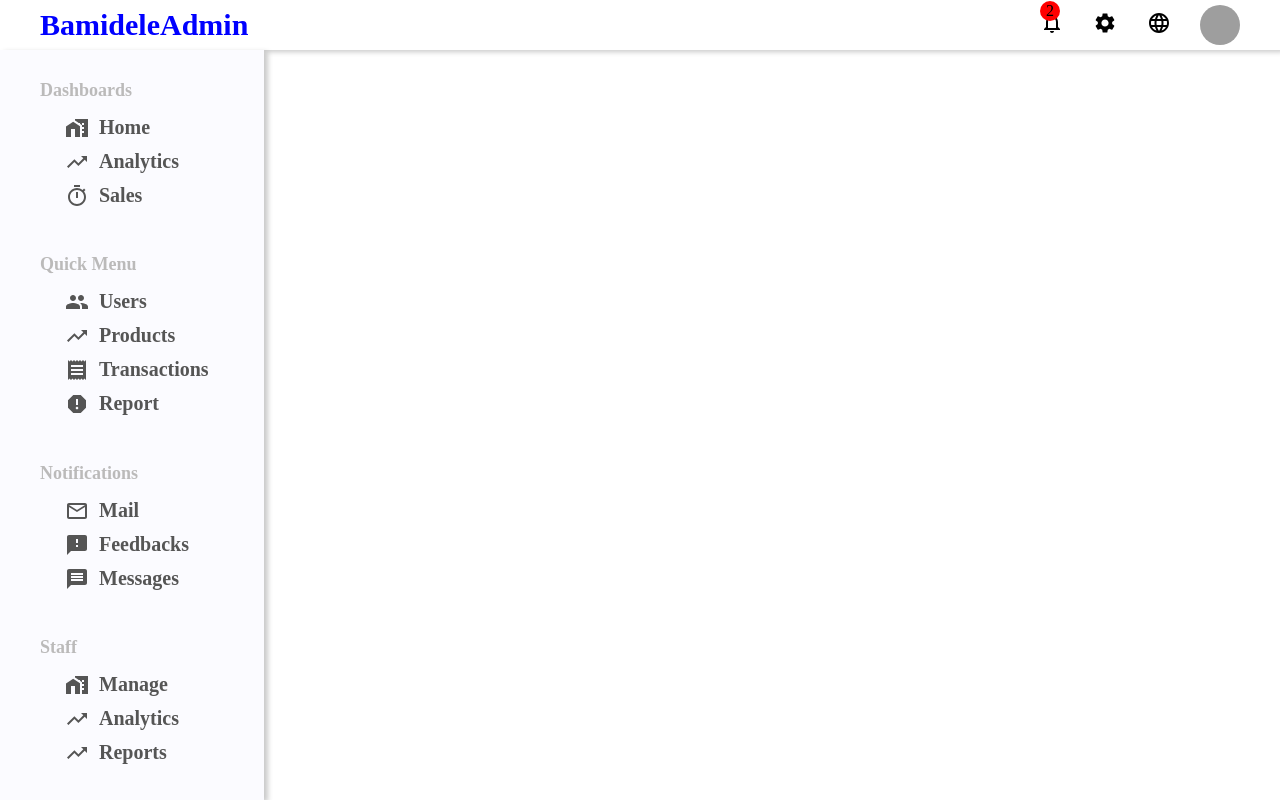
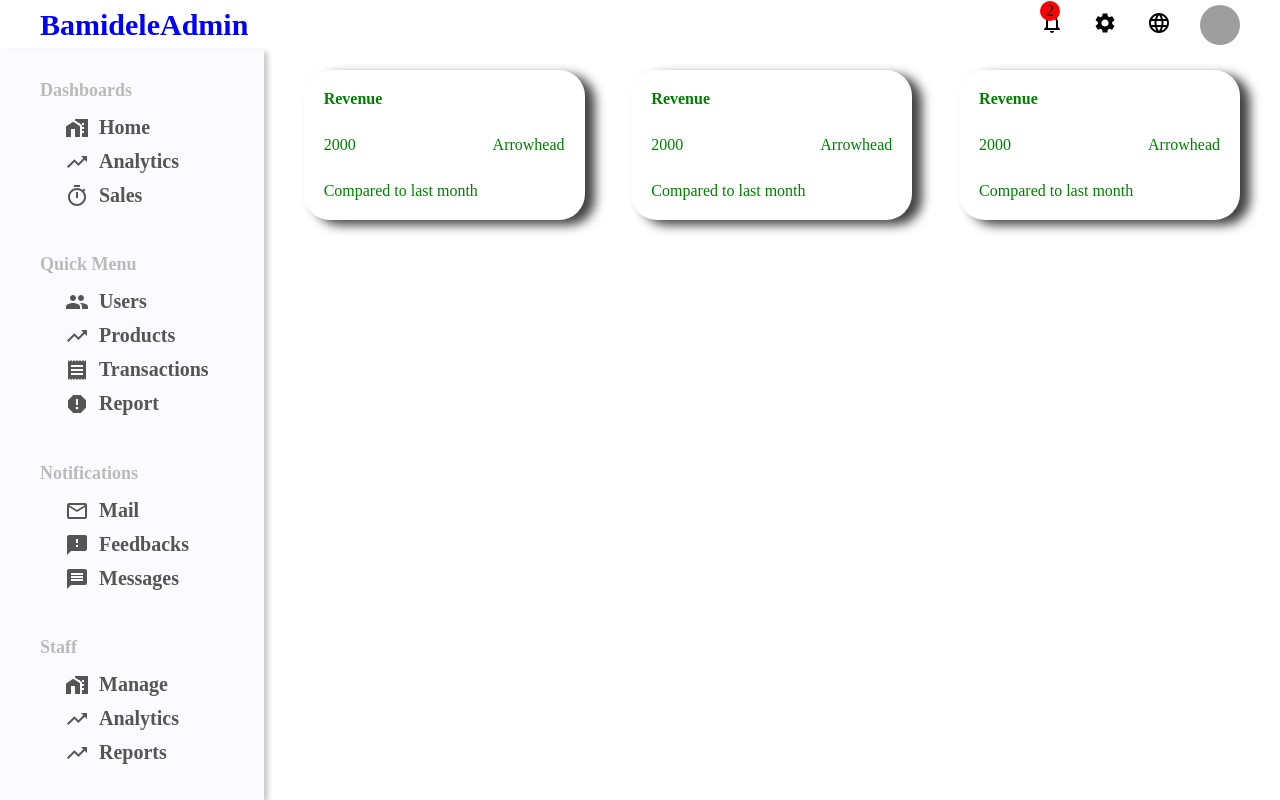
Before and after one commit to mystic001/admindashboard, a React (Create React App) app: page / in a window 1280 px wide. Built offline with nearby package versions, Linux system fonts and the light colour scheme; grey boxes are pictures that could not be loaded.

Commit message:
adding the feature class

```diff
--- a/src/App.css
+++ b/src/App.css
@@ -1,7 +1,3 @@
 .bodyContainer{
     display:flex;
 }
-
-.otherpages{
-    flex:4
-}
--- a/src/App.js
+++ b/src/App.js
@@ -1,6 +1,7 @@
 import Topbar from './Topbar/Topbar';
 import './App.css';
 import Sidebar from './Sidebar/Sidebar';
+import Home from './pages/Home/Home';
 
 function App() {
   return (
@@ -8,10 +9,7 @@ function App() {
      <Topbar/>
      <div className="bodyContainer">
        <Sidebar/>
-       <div className = "otherpages">
-
-       </div>
-
+       <Home/>
      </div>
     </div>
   );
--- a/src/Topbar/topbar.css
+++ b/src/Topbar/topbar.css
@@ -2,9 +2,6 @@
 width:100vw;
 height:50px;
 z-index: 999;
-box-shadow: 4px 2px 5px 0px rgba(0,0,0,0.21);
--webkit-box-shadow: 4px 2px 5px 0px rgba(0,0,0,0.21);
--moz-box-shadow: 4px 2px 5px 0px rgba(0,0,0,0.21);
 
 }
 
--- /dev/null
+++ b/src/components/feauredupdates/Featuredupdates.jsx
@@ -0,0 +1,38 @@
+import React from 'react'
+import './featuredupdates.css'
+function Featuredupdates() {
+    return (
+        <div className = "featuredupdatesContainer">
+            <div className="featuredContent">
+            <h4>Revenue</h4>
+            <div className="featuredContentdetails">
+                <span>2000</span>
+                <p>Arrowhead</p>
+            </div>
+            <p>Compared to last month</p>
+            </div>
+
+
+            <div className="featuredContent">
+            <h4>Revenue</h4>
+            <div className="featuredContentdetails">
+                <span>2000</span>
+                <p>Arrowhead</p>
+            </div>
+            <p>Compared to last month</p>
+            </div>
+
+            <div className="featuredContent">
+            <h4>Revenue</h4>
+            <div className="featuredContentdetails">
+                <span>2000</span>
+                <p>Arrowhead</p>
+            </div>
+            <p>Compared to last month</p>
+            </div>
+
+        </div>
+    )
+}
+
+export default Featuredupdates
--- /dev/null
+++ b/src/components/feauredupdates/featuredupdates.css
@@ -0,0 +1,28 @@
+.featuredupdatesContainer{
+    width: 100%;
+    padding: 0 20px;
+    display: flex;
+    justify-content: space-between;
+    align-items: center;
+
+}
+.featuredContent{
+    width:30%;
+    height:150px;
+    padding: 20px 20px;
+    display: flex;
+    justify-content: space-between;
+    flex-direction:column;
+    border-radius: 26px 26px 26px 26px;
+-webkit-border-radius: 26px 26px 26px 26px;
+-moz-border-radius: 26px 26px 26px 26px;
+
+box-shadow: 10px 5px 11px 0px rgba(0,0,0,0.75);
+-webkit-box-shadow: 10px 5px 11px 0px rgba(0,0,0,0.75);
+-moz-box-shadow: 10px 5px 11px 0px rgba(0,0,0,0.75);
+}
+.featuredContentdetails{
+    display: flex;
+    justify-content: space-between;
+    align-items: center;
+}
--- a/src/index.css
+++ b/src/index.css
@@ -3,10 +3,3 @@
   padding: 0;
   box-sizing: border-box;
 }
-body {
-
-}
-
-code {
-
-}
--- /dev/null
+++ b/src/pages/Home/Home.jsx
@@ -0,0 +1,16 @@
+import React from 'react'
+import './home.css'
+import Featuredupdates from '../../components/feauredupdates/Featuredupdates'
+function Home() {
+    return (
+        <div className="homeContainer">
+            <div className="homeWrapper">
+            <Featuredupdates/>
+            </div>
+
+        </div>
+
+    )
+}
+
+export default Home
--- /dev/null
+++ b/src/pages/Home/home.css
@@ -0,0 +1,14 @@
+.homeContainer{
+    flex:4;
+    color:green;
+    height:calc(100vh - 50px);
+    padding: 20px;
+}
+
+.homeWrapper{
+    display:flex;
+    flex-direction:column;
+    width:100%;
+    height:100%;
+
+}
```
Also changed, not shown: src/Otherpages/Other.jsx (deleted, +0 -11 lines), src/Otherpages/other.css (deleted).
